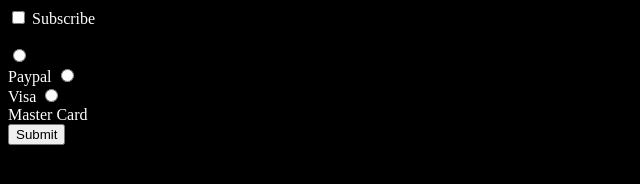
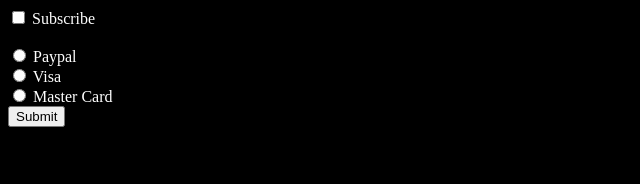
Before and after one commit to Yashwanthvm06/Practised-Front-End, a plain HTML site: page Java Script/check out with subs/index.html in a window 1280 px wide. Shown: the whole page, without its empty margins (0-640 px from the left). Drawn offline with Linux system fonts and the light colour scheme.

Commit message:
modified if else

```diff
--- a/Java Script/check out with subs/index.html
+++ b/Java Script/check out with subs/index.html
@@ -11,13 +11,13 @@
     <label for="subs">Subscribe</label><br><br>
 
 
-    <input type="radio" id="paypal"><br>
+    <input type="radio" id="paypal">
     <label for="paypal"> Paypal </label>
-
-    <input type="radio" id="visa"><br>
+    <br>
+    <input type="radio" id="visa">
     <label for="visa"> Visa</label>
-
-    <input type="radio" id="mastercard"><br>
+    <br>
+    <input type="radio" id="mastercard">
     <label for="mastercard"> Master Card </label>
 
     <br>
```
